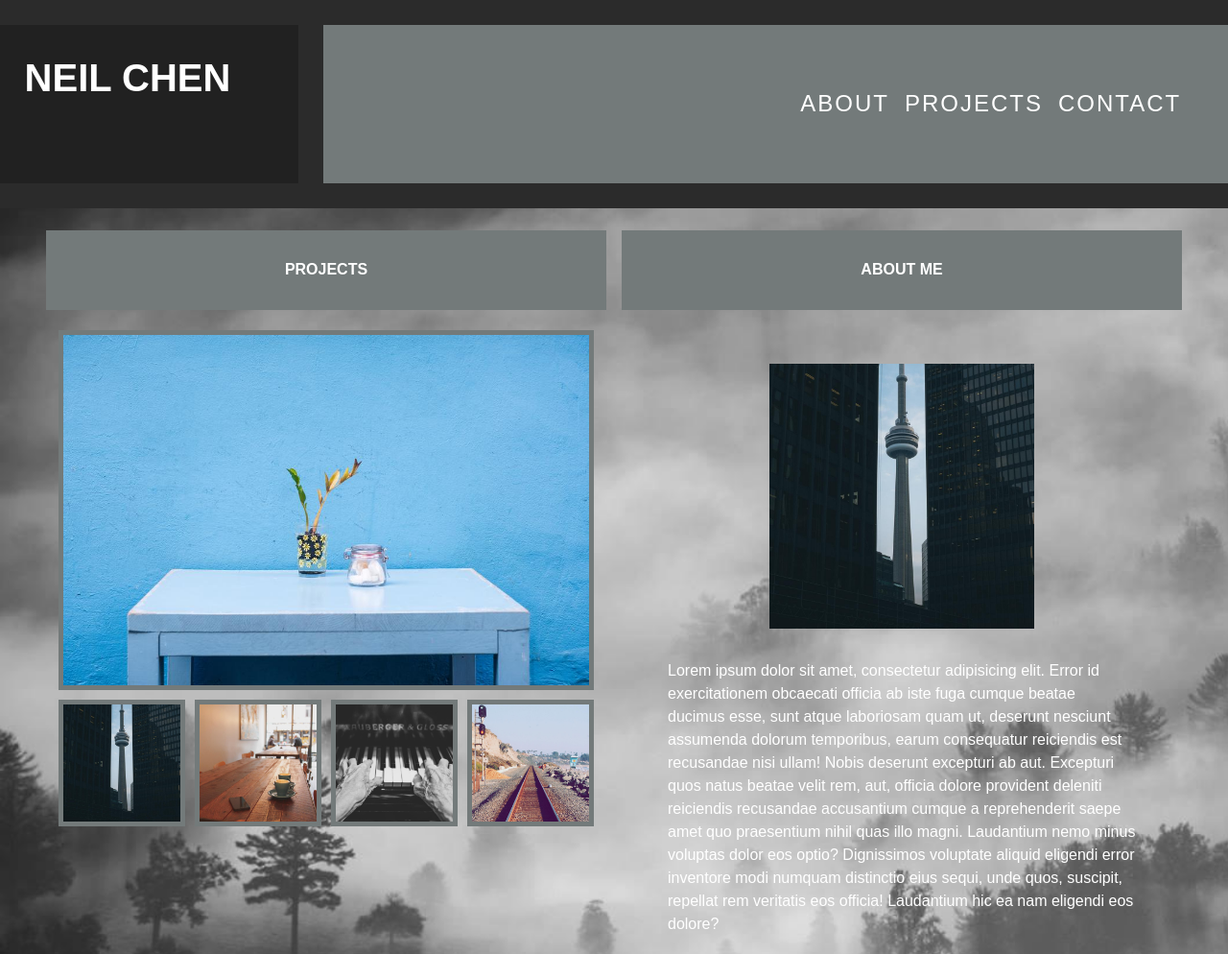
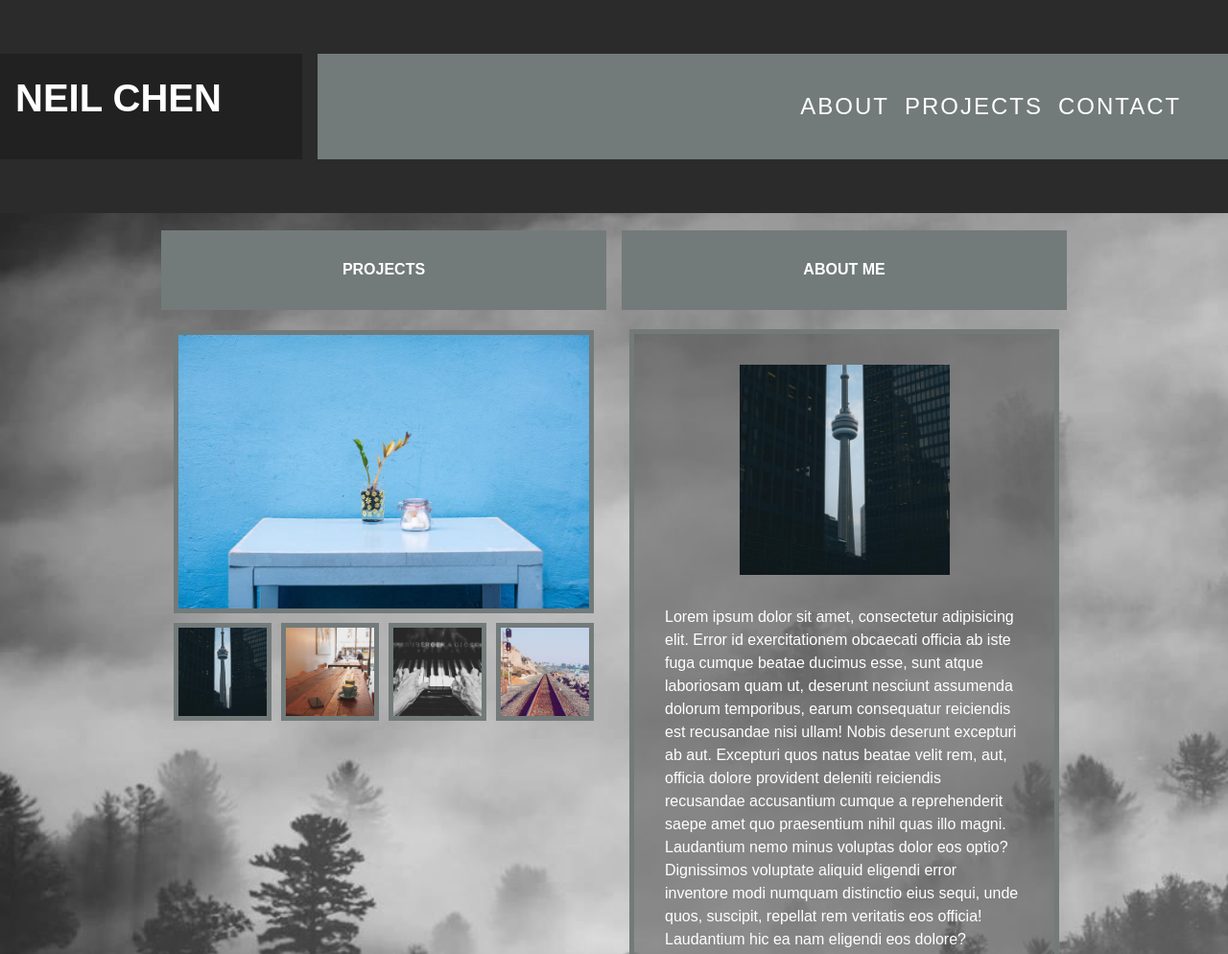
Before and after one commit to inknsharps/webapp-portfolio, a plain HTML site: page index.html in a window 1280 px wide. Shown: the top 994 px of the page at 96% size. Drawn offline with Linux system fonts and the light colour scheme.

Commit message:
update reset.css, cleaned up style.css var() and minor index.html updates

```diff
--- a/assets/reset.css
+++ b/assets/reset.css
@@ -25,6 +25,7 @@ html:focus-within {
 
 /* Set core body defaults */
 body {
+  margin: 0;
   min-height: 100vh;
   text-rendering: optimizeSpeed;
   line-height: 1.5;
--- a/assets/style.css
+++ b/assets/style.css
@@ -3,7 +3,7 @@
     --header-color: #2B2B2B;
     --header2-color: #212121;
     --nav-color: #737A7A;
-    --boxshadow-color: rgba(240, 240, 240, 0.342);
+    --boxseethrough-color: rgba(83, 83, 83, 0.555);
     --a-color: #ffffff;
     --p-color: #ffffff;
 }
@@ -39,7 +39,7 @@ header h1 {
 
 nav {
     flex: 2 2 65%;
-    margin: 2% 0;
+    margin: 7vh 0;
     padding: 0.5vh 0;
     background-color: var(--nav-color);
 }
@@ -107,12 +107,6 @@ main {
     margin: 5px;
 }
 
-/* img {
-    max-width: 50%;
-    height: auto;
-    object-fit: cover;
-  } */
-
 img[src*="600.jpg"] {
     max-width: 100%;
     height: auto;
@@ -125,13 +119,19 @@ img[src*="600.jpg"] {
     display: flex;
     flex-direction: column;
     flex-wrap: nowrap;
-    margin: 3vh;
+    border: 5px solid var(--nav-color);
+    margin: 2.5vh 2vh;
+    max-width: 100%;
+    background-color: var(--boxseethrough-color);
+}
+
+.about-me-biography img {
+    margin: 4vh 4vh 0;
     max-width: 100%;
 }
 
-.about-me-biography img,
-.about-me-biography p {
-    margin: 4vh 4vh 0;
+.about-me-biography p{
+    margin: 4vh 4vh;
     max-width: 100%;
 }
 
@@ -139,12 +139,12 @@ img[src*="600.jpg"] {
 
 #contact {
     display: block;
-
 }
 
 form {
     padding: 2vh;
-    background-color: var(--header-color);
+    border: 5px solid var(--nav-color);
+    background-color: var(--boxseethrough-color);
 }
 
 input {
@@ -162,6 +162,8 @@ footer {
     display: block;
     clear: both;
     text-align: center;
+    margin: 1vh 0;
+    padding: 0.5vh;
     background-color: var(--header-color);
 }
 
@@ -171,8 +173,8 @@ footer {
 @media screen and (min-width:768px) {
     header h1 {
         text-align: left;
-        margin: 2% 2% 2% 0;
-        padding: 2%;
+        margin: 7vh 2vh 7vh 0;
+        padding: 2vh;
     }
     .nav-links {
         justify-content: flex-end;
@@ -220,7 +222,7 @@ footer {
         flex-wrap: none;
     }
     .nav-links li {
-        padding: 5.5vh 1vh 5.5vh 1vh;
+        padding: 2vh 1vh;
         font-size: 3vh;
     }
     .nav-links a:hover,
@@ -246,16 +248,21 @@ footer {
         flex-direction: row;
         justify-content: space-evenly;
     }
-
     .contact-section form {
         flex: 1 1 33.33%;
         min-width: 33.33%;
     }
-
     .contact-section div {
         flex: 1 1 100%;
         min-width: 33.33%;
         padding: 0 10vh;
     }
+}
 
+/* For 720p screens */
+
+@media screen and (min-width:1280px) {
+    main {
+        margin: 4vh 20vh;
+    }
 }
--- a/index.html
+++ b/index.html
@@ -1,5 +1,5 @@
 <!DOCTYPE html>
-    <html lang="en">
+    <html lang="en-us">
     <head>
         <meta charset="UTF-8">
         <meta http-equiv="X-UA-Compatible" content="IE=edge">
```
Lines whose indentation alone changed are shown as unchanged.
